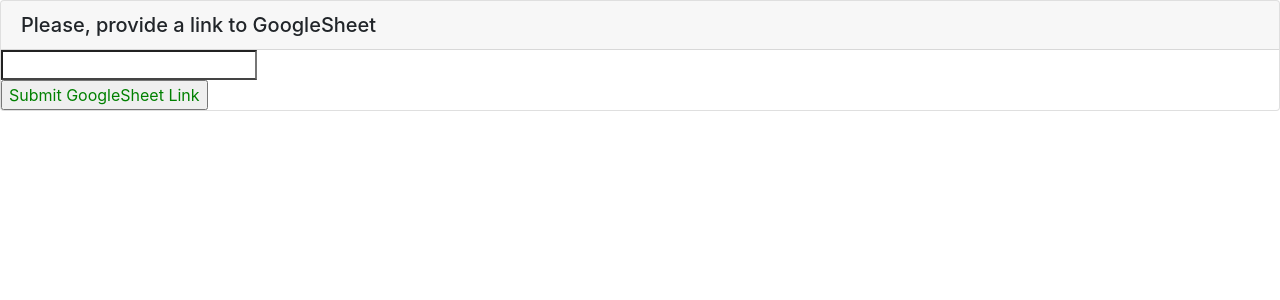
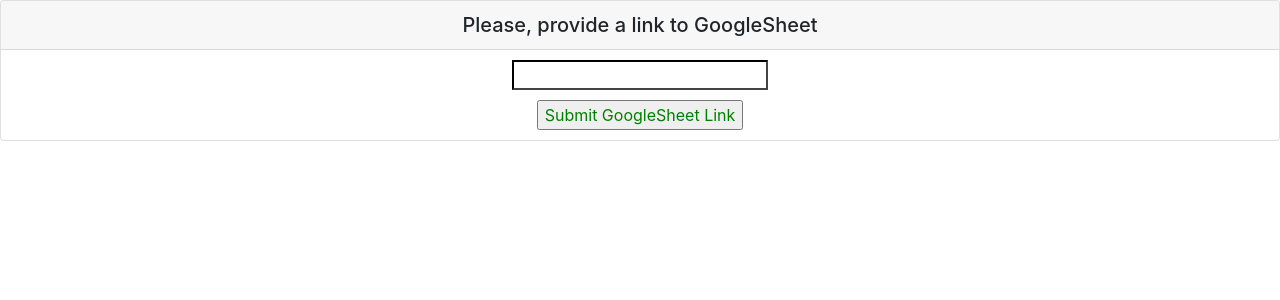
Before and after one commit to fastik17/google_mango, a Flask app: page / in a window 1280 px wide. Shown: the top 300 px of the page. Run offline with Flask 2, Linux system fonts and the light colour scheme; parts of the project's set-up code (start-up, migrations or seed data) failed here and were passed over; some libraries are stand-ins or nearby versions.

Commit message:
make it better

```diff
--- a/app.py
+++ b/app.py
@@ -39,7 +39,6 @@
         gsheet_link = request.form['googleSheetLink']
         gsheet_data = client.open_by_url(gsheet_link).sheet1
         values = gsheet_data.get_all_records()
-        print(values)
         headers = {}
         for row in values:
             for k, v in row.items():
--- a/requirements.txt
+++ b/requirements.txt
@@ -4,6 +4,8 @@
 click==7.1.2
 environs==9.3.1
 Flask==1.1.2
+google-api-core==1.25.1
+google-api-python-client==1.12.8
 google-auth==1.25.0
 google-auth-httplib2==0.0.4
 google-auth-oauthlib==0.4.2
@@ -11,6 +13,7 @@
 gspread==3.6.0
 httplib2==0.19.0
 idna==2.10
+itsdangerous==1.1.0
 Jinja2==2.11.3
 MarkupSafe==1.1.1
 marshmallow==3.10.0
--- a/templates/form.html
+++ b/templates/form.html
@@ -7,10 +7,12 @@
 </head>
 <body>
     <div class="card">
-        <h5 class="card-header">Please, provide a link to GoogleSheet</h5>
+        <center><h5 class="card-header">Please, provide a link to GoogleSheet</h5></center>
         <form method="POST">
-            <input name="googleSheetLink" style="border-bottom-color: #444444"><br/>
-            <input type="submit" value="Submit GoogleSheet Link" style="color: green">
+            <center>
+                <input name="googleSheetLink" style="border-color: #444444; margin-bottom: 10px; margin-top: 10px"><br/>
+                <input type="submit" value="Submit GoogleSheet Link" style="color: green; margin-bottom: 10px">
+            </center>
         </form>
     </div>
 </body>
--- a/templates/index.html
+++ b/templates/index.html
@@ -8,7 +8,7 @@
 	</head>
 	<body>
 		<div class="container">
-			<h1>Sample Google Sheets Data</h1>
+			<h1 style="color: darkgreen">Sample Google Sheets Data</h1>
 
             <table class="table">
             <tr>
@@ -27,7 +27,7 @@
             {% endfor %}
             </table>
 
-            <p>See the source code on <a href="">GitHub</a></p>
+            <p>Link to application repository <a href="https://github.com/fastik17/google_mango" target="_blank" rel="noopener noreferrer">GitHub</a></p>
 
         </div>
 
```
Also changed, not shown: 3 other files.
